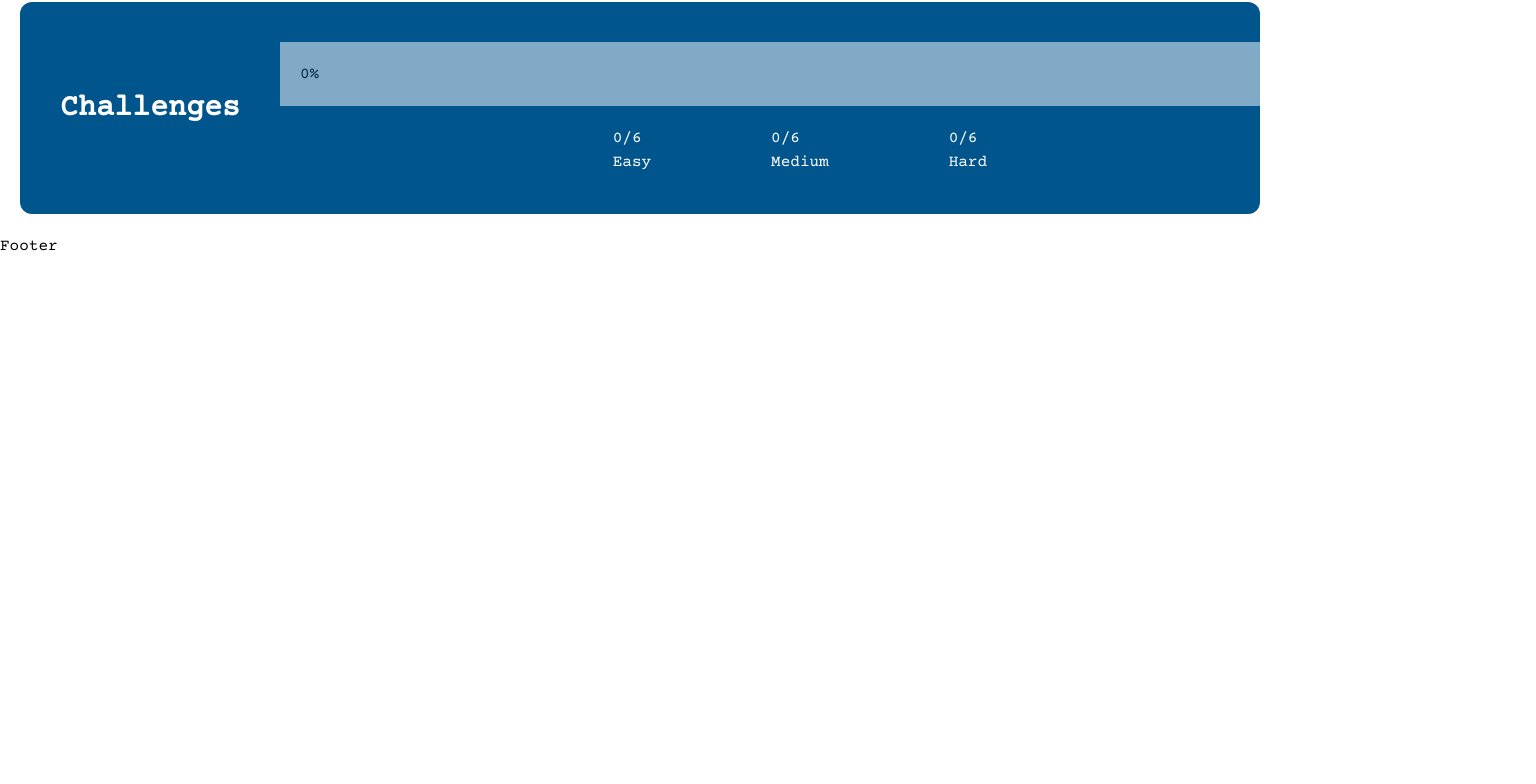
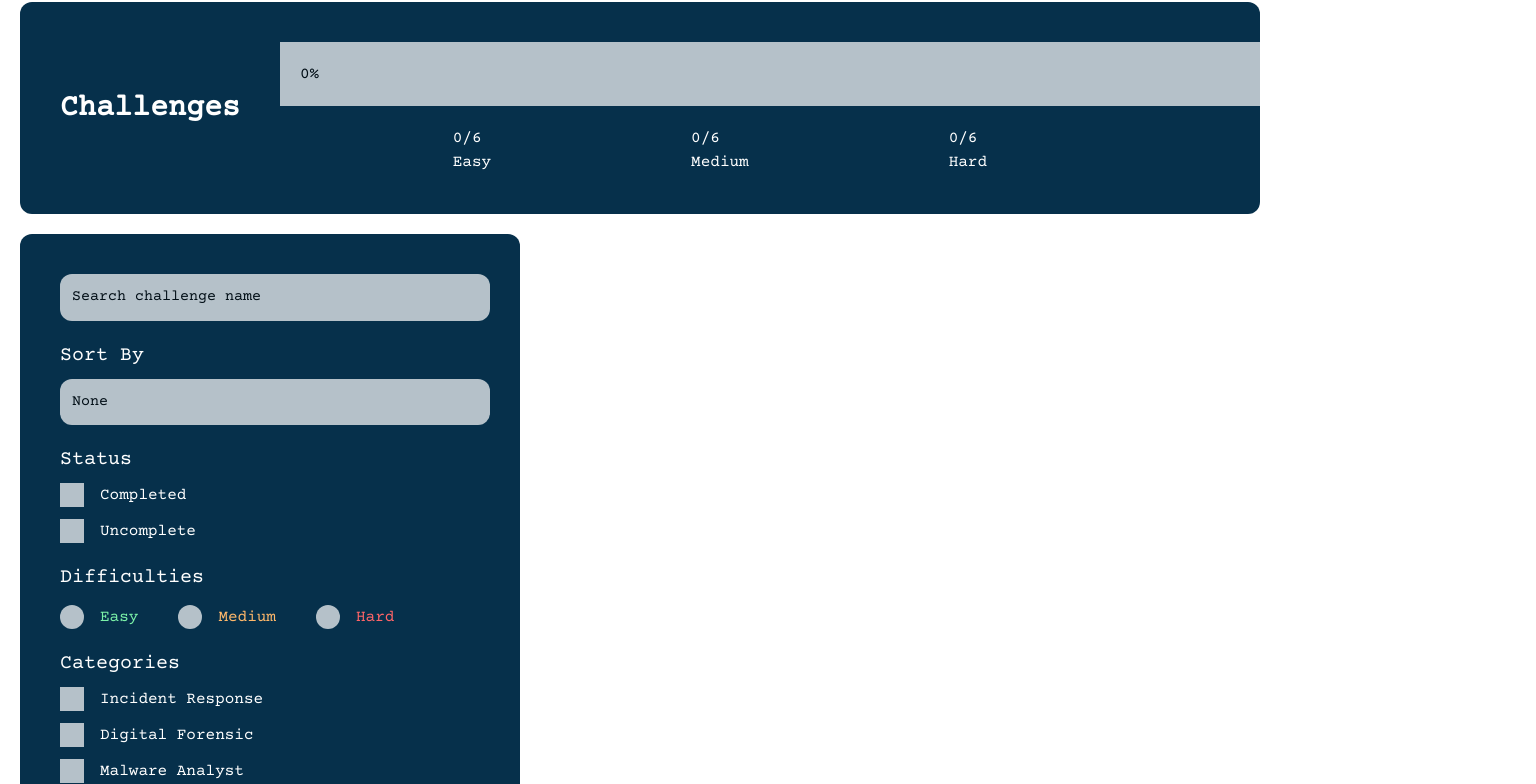
Before and after one commit to Izfaha/web-project-collaboration, a Next.js app: page /challenge in a window 1280 px wide. Shown: the part 94-878 px from the top of the page, 1536 px wide, since content can reach past the window. Before the commit the page ends 800 px from the top, so only its background shows below. Built offline with nearby package versions, Linux system fonts and the light colour scheme.

Commit message:
challenge2

```diff
--- a/src/app/challenge/page.tsx
+++ b/src/app/challenge/page.tsx
@@ -1,21 +1,21 @@
 export default function challege() {
     return (
         <section>
-            <div className="bg-[#00558c] m-5 max-w-full rounded-xl p-10">
+            <div className="bg-[#06304b] m-5 max-w-full rounded-xl p-10">
                 <div className="flex place-items-center">
                     <h1 className="text-[30px] font-bold text-white items-center mr-10">Challenges</h1>
                     <div>
-                        <h2 className="bg-white opacity-50 w-280 p-5 mr-10">0%</h2>
+                        <h2 className="bg-white opacity-70 w-260 p-5 mr-10">0%</h2>
                         <div className="flex place-items-center mt-5 justify-center">
-                            <div className="mr-30">
+                            <div className="mr-50">
                                 <p className="text-white">0/6</p>
                                 <p className="text-white">Easy</p>
                             </div>
-                            <div className="mr-30">
+                            <div className="mr-50">
                                 <p className="text-white">0/6</p>
                                 <p className="text-white">Medium</p>
                             </div>
-                            <div className="mr-30">
+                            <div className="mr-50">
                                 <p className="text-white">0/6</p>
                                 <p className="text-white">Hard</p>
                             </div>
@@ -27,6 +27,52 @@ export default function challege() {
                     </div>
                 </div>
             </div>
+
+            <div className="bg-[#06304b] m-5 w-[500px] rounded-xl p-10">
+                {/* search challenge */}
+                <h3 className="bg-white opacity-70 w-[430px] p-3 text-[15px] rounded-xl">Search challenge name</h3>
+                {/* sort by */}
+                <p className="text-white text-[20px] mt-5 mb-2">Sort By</p>
+                <h4 className="bg-white opacity-70 w-[430px] p-3 text-[15px] rounded-xl">None</h4>
+                {/* status */}
+                <p className="text-white text-[20px] mt-5 mb-2">Status</p>
+                <div className="flex place-items-center">
+                    <h5 className="bg-white opacity-70 w-6 mr-4 text-white font-opacity-0">.</h5>
+                    <p className="text-white ">Completed</p>
+                </div>
+                <div className="flex place-items-center mt-3">
+                    <h5 className="bg-white opacity-70 w-6 mr-4 text-white font-opacity-0">.</h5>
+                    <p className="text-white ">Uncomplete</p>
+                </div>
+                {/* difficulties */}
+                <p className="text-white text-[20px] mt-5 mb-2">Difficulties</p>
+                <div className="flex place-items-center mt-3">
+                    <h5 className="bg-white opacity-70  rounded-full w-6 mr-4 text-white font-opacity-0">.</h5>
+                    <p className="text-green-300 mr-10">Easy</p>
+                    <h5 className="bg-white opacity-70  rounded-full w-6 mr-4 text-white font-opacity-0">.</h5>
+                    <p className="text-orange-300 mr-10">Medium</p>
+                    <h5 className="bg-white opacity-70  rounded-full w-6 mr-4 text-white font-opacity-0">.</h5>
+                    <p className="text-red-400 mr-10">Hard</p>
+                </div>
+                {/* categories */}
+                <p className="text-white text-[20px] mt-5 mb-2">Categories</p>
+                <div className="flex place-items-center mb-3">
+                    <h5 className="bg-white opacity-70 w-6 mr-4 text-white font-opacity-0">.</h5>
+                    <p className="text-white ">Incident Response</p>
+                </div>
+                <div className="flex place-items-center mb-3">
+                    <h5 className="bg-white opacity-70 w-6 mr-4 text-white font-opacity-0">.</h5>
+                    <p className="text-white ">Digital Forensic</p>
+                </div>
+                <div className="flex place-items-center">
+                    <h5 className="bg-white opacity-70 w-6 mr-4 text-white font-opacity-0">.</h5>
+                    <p className="text-white ">Malware Analyst</p>
+                </div>
+                <div className="flex mt-10 gap-2 justify-center">
+                    <button className="bg-white opacity-70 p-3 rounded-xl w-50 text-black font-semibold flex items-center justify-center">Reset</button>
+                    <button className="bg-white opacity-70 p-3 rounded-xl w-50 text-black font-semibold flex items-center justify-center">Done</button>
+                </div>
+            </div>
         </section>
     );
 }
--- a/src/components/Navbar.tsx
+++ b/src/components/Navbar.tsx
@@ -2,7 +2,7 @@ import React from "react";
 
 const Navbar = () => {
     return (
-        <nav className=" bg-[#00558c] shadow-md px-8 py-4">
+        <nav className=" bg-white shadow-md px-8 py-4">
             <div className="mx-auto flex justify-between items-center max-w-7xl">
                 {/* nama in the left */}
                 <span className="text-4xl font-bold">SiBer</span>
```
